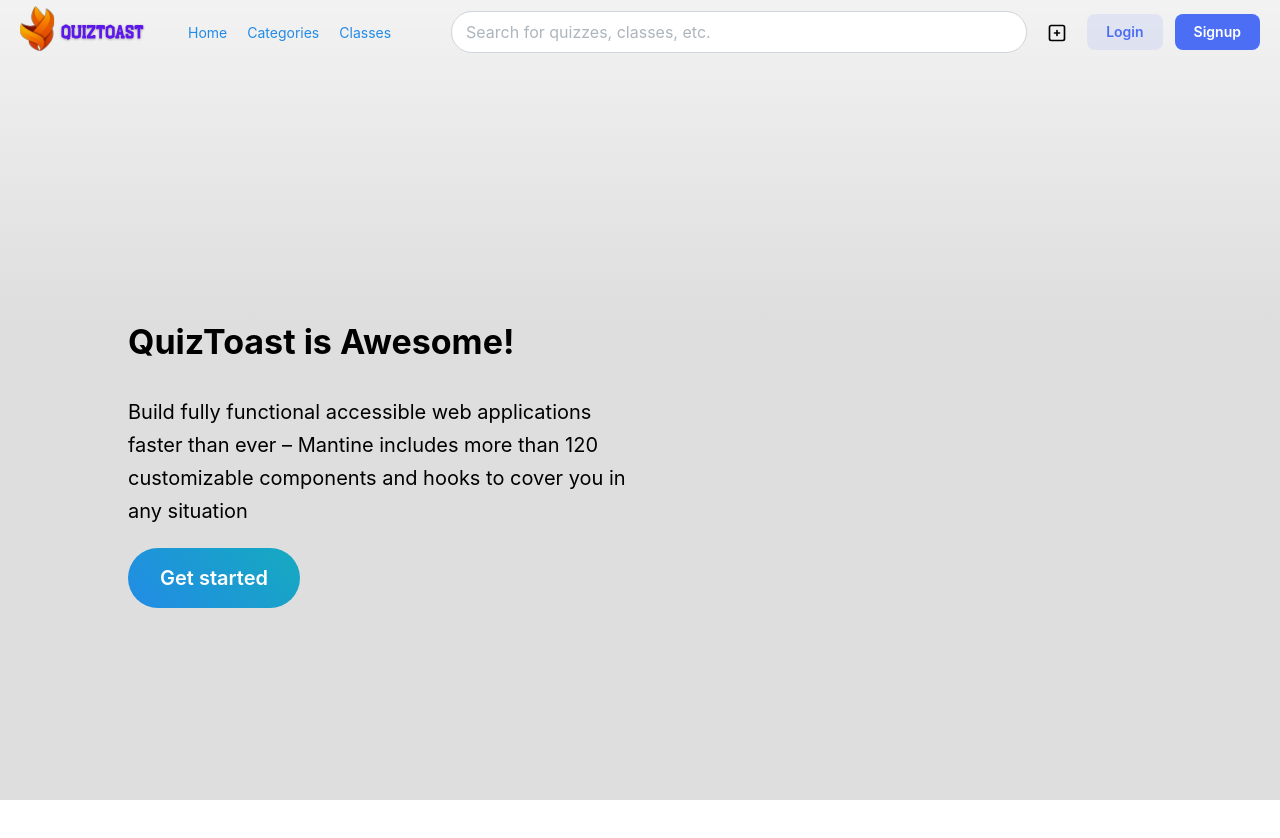
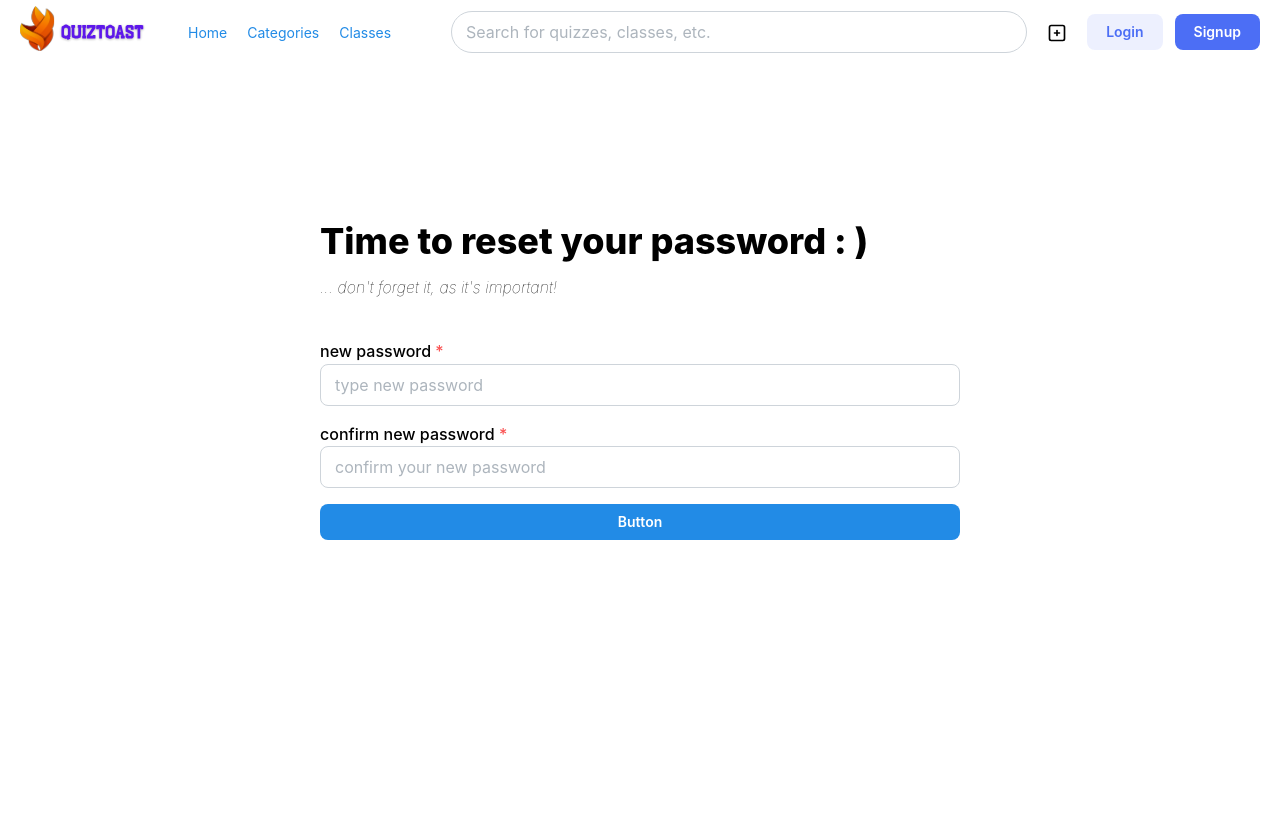
Before and after one commit to FPT-Easy-Coding/frontend-public, a React (Vite) app: page /forgotten/reset-password in a window 1280 px wide. Before the commit this address led to /. Shown: the top 838 px of the page. Built offline with nearby package versions, Linux system fonts and the light colour scheme.

Commit message:
feat: forgot & reset password pages

```diff
--- a/src/App.tsx
+++ b/src/App.tsx
@@ -4,7 +4,7 @@ import { ToastContainer } from "react-toastify";
 
 import "react-toastify/dist/ReactToastify.css";
 
-import Homepage from "./pages/Homepage";
+import Homepage from "./pages/guest/Homepage";
 import AuthPage, {
   action as authAction,
 } from "./pages/authentication/authpage/AuthPage";
--- a/src/components/authentication/ForgotPassword/ForgotPasswordForm.tsx
+++ b/src/components/authentication/ForgotPassword/ForgotPasswordForm.tsx
@@ -1,6 +1,18 @@
-import { Form } from "react-router-dom";
+import { Button, Stack, TextInput } from "@mantine/core";
+import { isEmail, useForm } from "@mantine/form";
+import { Form, useSubmit } from "react-router-dom";
 
 function ForgotPasswordForm() {
+  const submit = useSubmit();
+  const form = useForm({
+    initialValues: {
+      email: "",
+    },
+
+    validate: {
+      email: isEmail("Please enter a valid email"),
+    },
+  });
   return (
     <div className="max-w-screen h-screen">
       <div className="w-9/12 h-screen mx-auto flex items-center justify-center">
@@ -16,19 +28,28 @@ function ForgotPasswordForm() {
             log in and reset your password. If you signed up with your
             parent&apos;s email, we&apos;ll send them a link.
           </div>
-          <Form>
-            <label className="form-control w-full my-6">
-              <div className="label">
-                <span className="label-text">Enter your account email</span>
-              </div>
-              <input
-                type="password"
-                placeholder="Type here"
-                className="input input-bordered w-full"
-              />
-            </label>
-            <button className="btn btn-primary">Send link</button>
-          </Form>
+          <div className="mt-10">
+            <Form
+              method="post"
+              onSubmit={form.onSubmit(() => {
+                submit(form.values, { method: "post" });
+              })}
+            >
+              <Stack>
+                <TextInput
+                  size="md"
+                  radius="md"
+                  label="enter your email"
+                  placeholder="type here"
+                  {...form.getInputProps("email")}
+                />
+
+                <Button variant="filled" radius="md" type="submit" fullWidth>
+                  Button
+                </Button>
+              </Stack>
+            </Form>
+          </div>
         </div>
       </div>
     </div>
--- a/src/components/authentication/ForgotPassword/ResetPasswordForm.tsx
+++ b/src/components/authentication/ForgotPassword/ResetPasswordForm.tsx
@@ -1,3 +1,4 @@
+import { Button, Stack, TextInput } from "@mantine/core";
 import { Form } from "react-router-dom";
 function ResetPasswordForm() {
   return (
@@ -7,34 +8,37 @@ function ResetPasswordForm() {
           <h1 className="text-4xl font-extrabold mb-2">
             Time to reset your password : )
           </h1>
-          <h2 className="text-xl italic">
+          <h2 className="font-thin text-base italic">
             ... don&apos;t forget it, as it&apos;s important!
           </h2>
           <div className="font-light mt-10"></div>
           <Form>
-            <label className="form-control w-full my-6">
-              <div className="label">
-                <span className="label-text">new password</span>
-              </div>
-              <input
-                type="password"
-                placeholder="Type here"
-                className="input input-bordered w-full"
+            <Stack gap={"md"}>
+              <TextInput
+                radius="md"
+                size="md"
+                label="new password"
+                withAsterisk
+                placeholder="type new password"
               />
-            </label>
 
-            <label className="form-control w-full my-6">
-              <div className="label">
-                <span className="label-text">confirm new password</span>
-              </div>
-              <input
-                type="password"
-                placeholder="Type here"
-                className="input input-bordered w-full"
+              <TextInput
+                size="md"
+                radius="md"
+                label="confirm new password"
+                withAsterisk
+                placeholder="confirm your new password"
               />
-            </label>
 
-            <button className="btn btn-primary">Send</button>
+              <Button
+                variant="filled"
+                radius="md"
+                type="submit"
+                fullWidth
+              >
+                Button
+              </Button>
+            </Stack>
           </Form>
         </div>
       </div>
--- a/src/components/navbar/Navbar.tsx
+++ b/src/components/navbar/Navbar.tsx
@@ -12,13 +12,22 @@ import {
   IconMessageCircle,
   IconLibraryPlus,
   IconSquarePlus,
+  IconSettings,
+  IconSearch,
+  IconArrowsLeftRight,
+  IconTrash,
+  IconUserCircle,
+  IconPremiumRights,
+  IconLogout,
 } from "@tabler/icons-react";
 
 const navBtn = "text-sm";
 
 const userBtn = (data: any, submit: any) => {
   return (
-    <Form method="post" action="/logout">
+    <>
+      <Menu shadow="md" width={200}>
+        <Menu.Target>
           <Avatar
             component="button"
             variant="filled"
@@ -26,7 +35,47 @@ const userBtn = (data: any, submit: any) => {
             color="grape"
             className="cursor-pointer"
           />
-    </Form>
+        </Menu.Target>
+
+        <Menu.Dropdown>
+          <Menu.Label>Menu</Menu.Label>
+          <Menu.Item
+            leftSection={
+              <IconUserCircle style={{ width: rem(14), height: rem(14) }} />
+            }
+          >
+            Profile
+          </Menu.Item>
+
+          <Menu.Item
+            leftSection={
+              <IconSettings style={{ width: rem(14), height: rem(14) }} />
+            }
+          >
+            Settings
+          </Menu.Item>
+
+          <Menu.Item
+            leftSection={
+              <IconPremiumRights style={{ width: rem(14), height: rem(14) }} />
+            }
+          >
+            Upgrade to Premium
+          </Menu.Item>
+
+          <Menu.Divider />
+            <Menu.Item
+              color="red"
+              leftSection={
+                <IconLogout style={{ width: rem(14), height: rem(14) }} />
+              }
+              onClick={() => submit(null, { method: "post", action: "/logout" })}
+            >
+              Logout
+            </Menu.Item>
+        </Menu.Dropdown>
+      </Menu>
+    </>
   );
 };
 
--- a/src/pages/Root.tsx
+++ b/src/pages/Root.tsx
@@ -5,12 +5,12 @@ import { useEffect } from "react";
 function Root() {
   const data = useRouteLoaderData("root-loader");
   const submit = useSubmit();
-  useEffect(() => {
-    if (!(data) || (data as { error?: string }).error) {
-      submit(null, { action: "/logout", method: "post" });
-      return;
-    }
-  }, [data, submit]);
+  // useEffect(() => {
+  //   if (!(data) || (data as { error?: string }).error) {
+  //     submit(null, { action: "/logout", method: "post" });
+  //     return;
+  //   }
+  // }, [data, submit]);
   return (
     <>
       <Navbar />
--- a/src/pages/Homepage.tsx
+++ b/src/pages/guest/Homepage.tsx
@@ -1,4 +1,4 @@
-import HeroContent from "../components/hero/HeroContent";
+import HeroContent from "../../components/hero/HeroContent";
 
 
 
```
Also changed, not shown: src/components/footer/Footer.tsx (renamed from src/components/Footer.tsx). Lines whose indentation alone changed are shown as unchanged.
